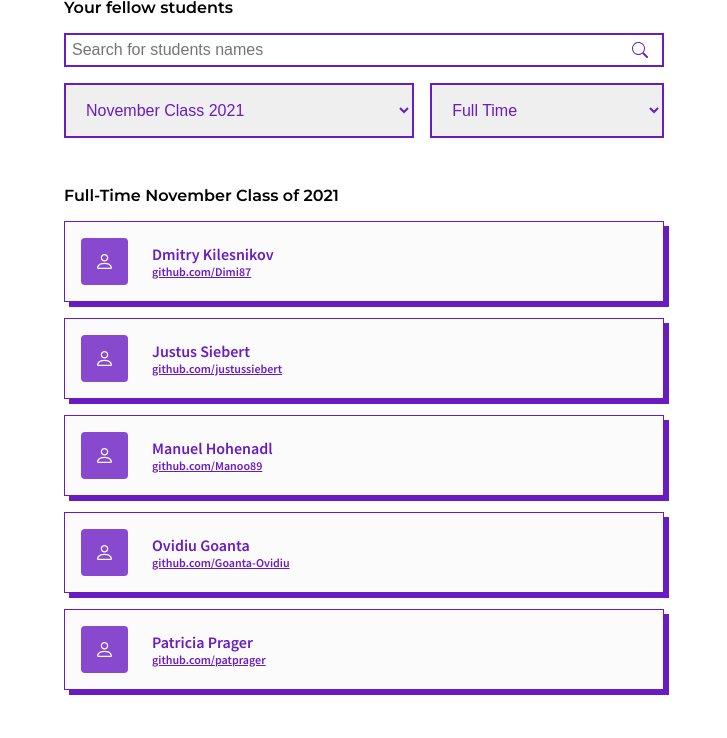
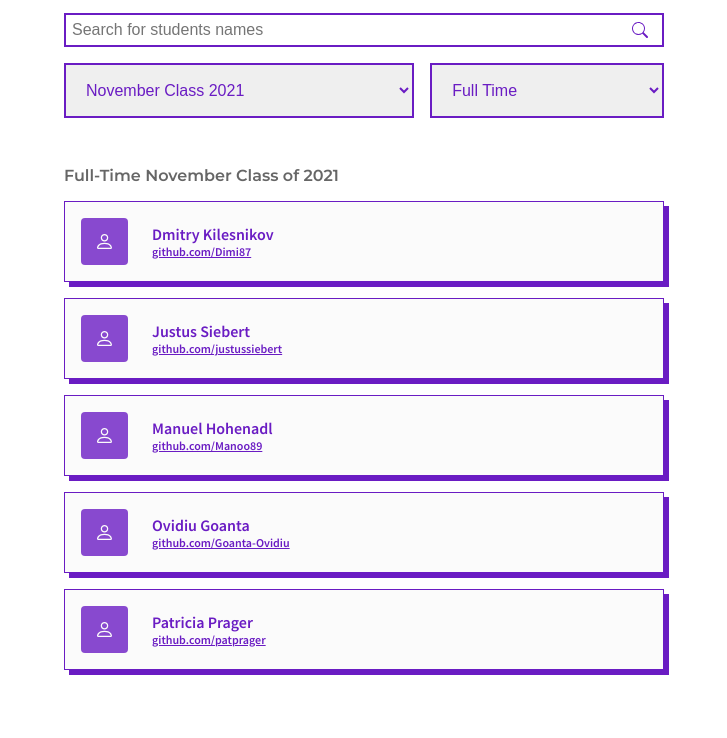
Before and after one commit to D35tan/checkpoint-web-dev-foundation, a plain HTML site: page index.html in a window 1280 px wide. Shown: the part 267-1005 px from the top of the page, without its empty margins (308-1035 px from the left). Drawn offline with Linux system fonts and the light colour scheme.

Commit message:
fix: heading-title margin, color adjust

```diff
--- a/style.css
+++ b/style.css
@@ -37,10 +37,6 @@ main {
   margin-bottom: 0;
   line-height: 0.5rem;
 }
-.heading-subtitle {
-  font-size: 1rem;
-  margin-top: 0;
-}
 .nav-button,
 .menu-button {
   border: none;
@@ -49,6 +45,12 @@ main {
 .heading-title {
   text-transform: uppercase;
   color: #6a1cc3;
+  margin-bottom: 0;
+}
+.heading-subtitle {
+  font-size: 1rem;
+  margin-top: 0;
+  color: rgb(102, 102, 102);
 }
 .search-wrapper {
   display: flex;
@@ -86,7 +88,7 @@ main {
 .content-title {
   font-size: 1rem;
   margin: 3rem 0 1rem 0;
-  color: #000000 60%;
+  color: rgb(102, 102, 102);
   _font-weight: 600;
 }
 .profile {
```
